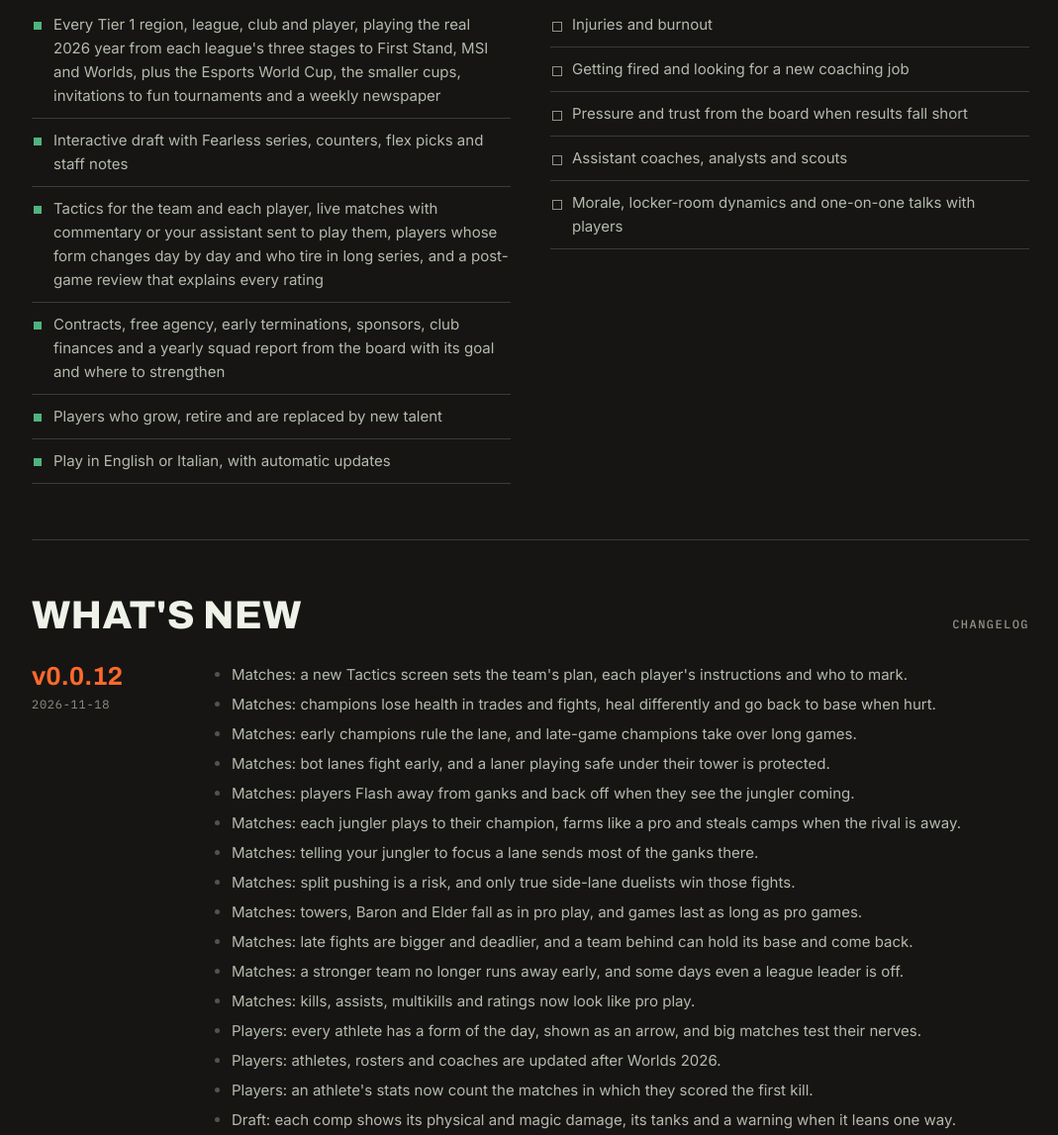
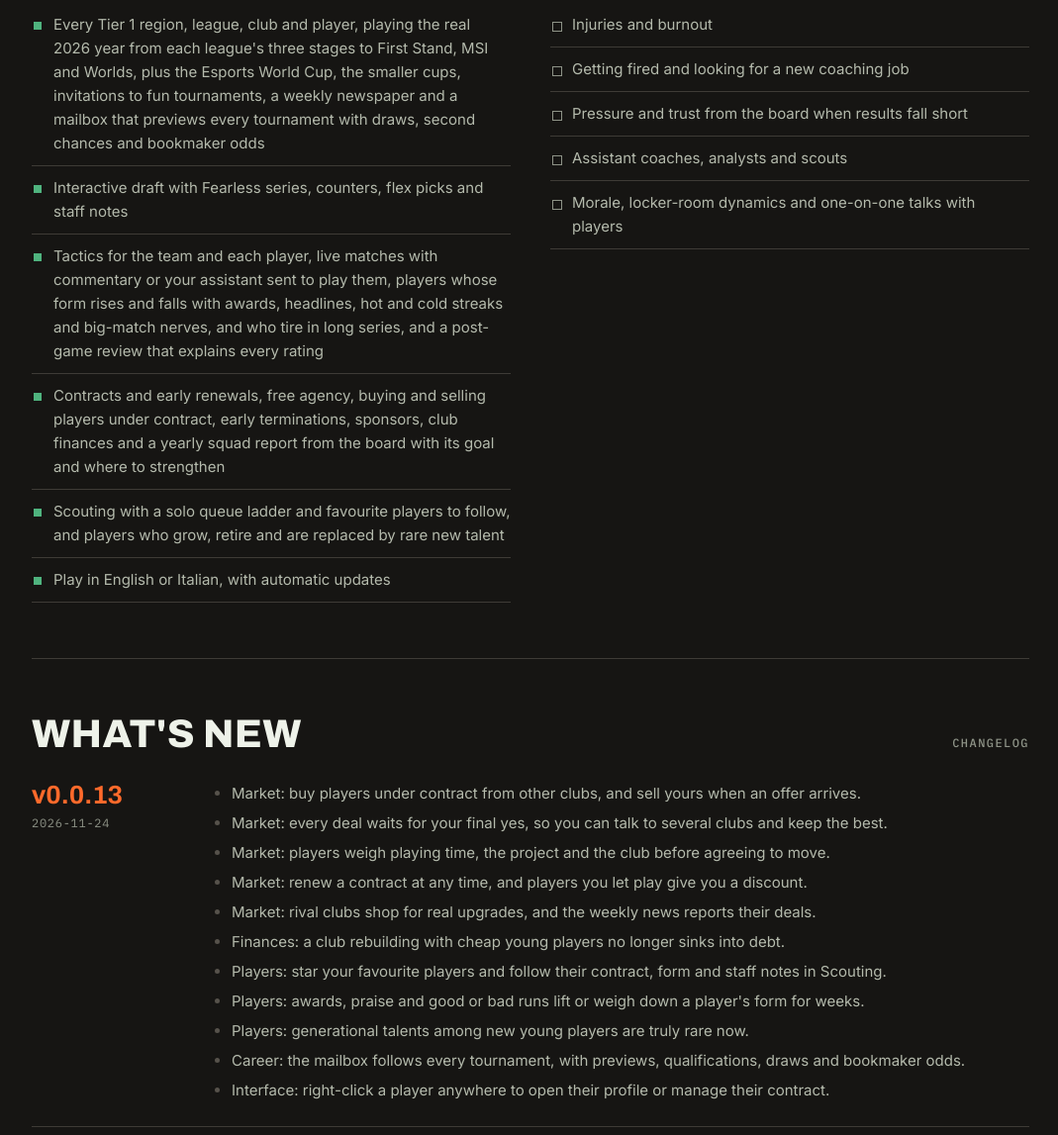
Before and after one commit to momentum-moba-manager/momentum-moba-manager-releases, a plain HTML site: page index.html in a window 1280 px wide. Shown: the part 1473-2620 px from the top of the page at 99% size, without its empty margins (104-1173 px from the left). Drawn offline with Linux system fonts and the light colour scheme.

Commit message:
Release v0.0.13

```diff
--- a/index.html
+++ b/index.html
@@ -451,7 +451,7 @@
     <main>
       <div class="hero">
         <div>
-          <span class="stamp">Private alpha · v0.0.12</span>
+          <span class="stamp">Private alpha · v0.0.13</span>
           <h1>Your team.<br><em>Your call.</em></h1>
           <p class="tagline">
             A management game set in professional League of Legends, in the spirit of Football Manager.
@@ -466,7 +466,7 @@
             Download for Windows
           </a>
           <div class="meta">
-            v0.0.12 · 2026-11-18 · Windows 10/11 ·
+            v0.0.13 · 2026-11-24 · Windows 10/11 ·
             <a href="https://github.com/momentum-moba-manager/momentum-moba-manager-releases/releases">older versions</a>
           </div>
           <p class="smartscreen">
@@ -541,11 +541,11 @@
           <div class="status-col can">
             <h3 class="label">Already in the game</h3>
             <ul>
-              <li>Every Tier 1 region, league, club and player, playing the real 2026 year from each league's three stages to First Stand, MSI and Worlds, plus the Esports World Cup, the smaller cups, invitations to fun tournaments and a weekly newspaper</li>
+              <li>Every Tier 1 region, league, club and player, playing the real 2026 year from each league's three stages to First Stand, MSI and Worlds, plus the Esports World Cup, the smaller cups, invitations to fun tournaments, a weekly newspaper and a mailbox that previews every tournament with draws, second chances and bookmaker odds</li>
               <li>Interactive draft with Fearless series, counters, flex picks and staff notes</li>
-              <li>Tactics for the team and each player, live matches with commentary or your assistant sent to play them, players whose form changes day by day and who tire in long series, and a post-game review that explains every rating</li>
-              <li>Contracts, free agency, early terminations, sponsors, club finances and a yearly squad report from the board with its goal and where to strengthen</li>
-              <li>Players who grow, retire and are replaced by new talent</li>
+              <li>Tactics for the team and each player, live matches with commentary or your assistant sent to play them, players whose form rises and falls with awards, headlines, hot and cold streaks and big-match nerves, and who tire in long series, and a post-game review that explains every rating</li>
+              <li>Contracts and early renewals, free agency, buying and selling players under contract, early terminations, sponsors, club finances and a yearly squad report from the board with its goal and where to strengthen</li>
+              <li>Scouting with a solo queue ladder and favourite players to follow, and players who grow, retire and are replaced by rare new talent</li>
               <li>Play in English or Italian, with automatic updates</li>
             </ul>
           </div>
@@ -568,6 +568,34 @@
           <span class="label">Changelog</span>
         </div>
         <div class="changelog-list" id="changelog-list">
+<article class="changelog-entry">
+  <h3>v0.0.13 <time>2026-11-24
+</time></h3>
+  <ul>
+    <li>Market: buy players under contract from other clubs, and sell yours when an offer arrives.
+</li>
+    <li>Market: every deal waits for your final yes, so you can talk to several clubs and keep the best.
+</li>
+    <li>Market: players weigh playing time, the project and the club before agreeing to move.
+</li>
+    <li>Market: renew a contract at any time, and players you let play give you a discount.
+</li>
+    <li>Market: rival clubs shop for real upgrades, and the weekly news reports their deals.
+</li>
+    <li>Finances: a club rebuilding with cheap young players no longer sinks into debt.
+</li>
+    <li>Players: star your favourite players and follow their contract, form and staff notes in Scouting.
+</li>
+    <li>Players: awards, praise and good or bad runs lift or weigh down a player's form for weeks.
+</li>
+    <li>Players: generational talents among new young players are truly rare now.
+</li>
+    <li>Career: the mailbox follows every tournament, with previews, qualifications, draws and bookmaker odds.
+</li>
+    <li>Interface: right-click a player anywhere to open their profile or manage their contract.
+</li>
+  </ul>
+</article>
 <article class="changelog-entry">
   <h3>v0.0.12 <time>2026-11-18
 </time></h3>
--- a/version.json
+++ b/version.json
@@ -1 +1 @@
-{ "version": "0.0.12", "date": "2026-11-18" }
+{ "version": "0.0.13", "date": "2026-11-24" }
```
Also changed, not shown: 1 other file.
